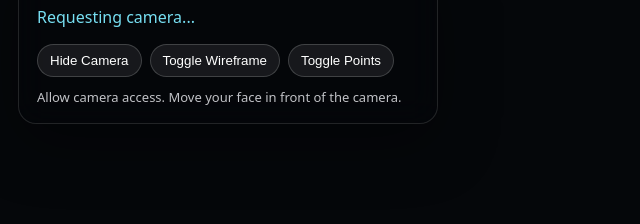
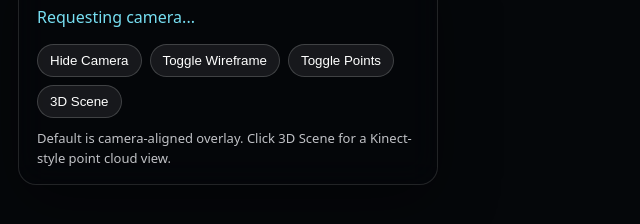
Before and after one commit to mmjwxbc/face-landmarker-threejs, a website built with Vite: page index.html in a window 1280 px wide. Shown: the part 62-286 px from the top of the page, without its empty margins (0-640 px from the left). Built offline with nearby package versions, Linux system fonts and the light colour scheme; no server answers.

Commit message:
Add 3D scene mode control

```diff
--- a/index.html
+++ b/index.html
@@ -16,8 +16,9 @@
         <button id="toggle-video" type="button">Hide Camera</button>
         <button id="toggle-lines" type="button">Toggle Wireframe</button>
         <button id="toggle-points" type="button">Toggle Points</button>
+        <button id="toggle-3d" type="button">3D Scene</button>
       </div>
-      <p class="hint">Allow camera access. Move your face in front of the camera.</p>
+      <p class="hint">Default is camera-aligned overlay. Click 3D Scene for a Kinect-style point cloud view.</p>
     </main>
 
     <script type="module" src="/src/main.js"></script>
```
